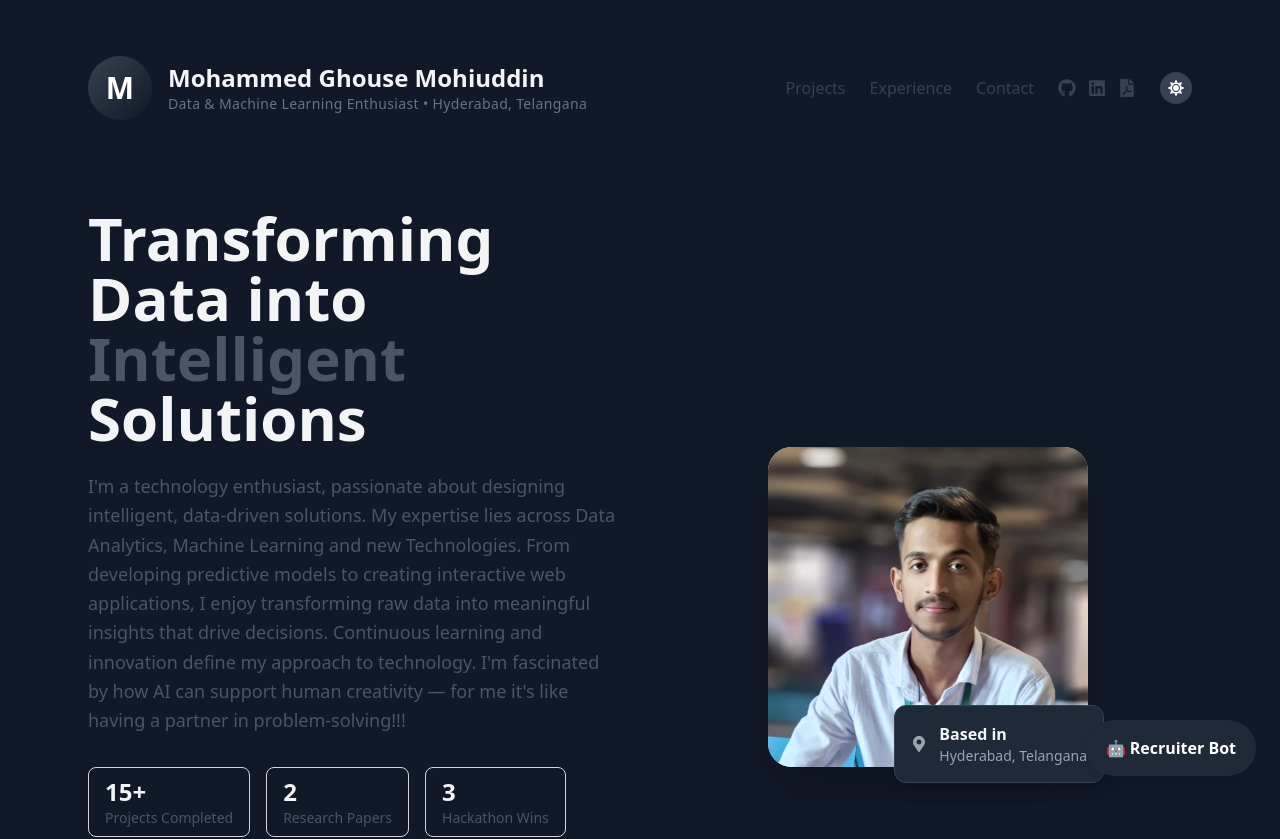
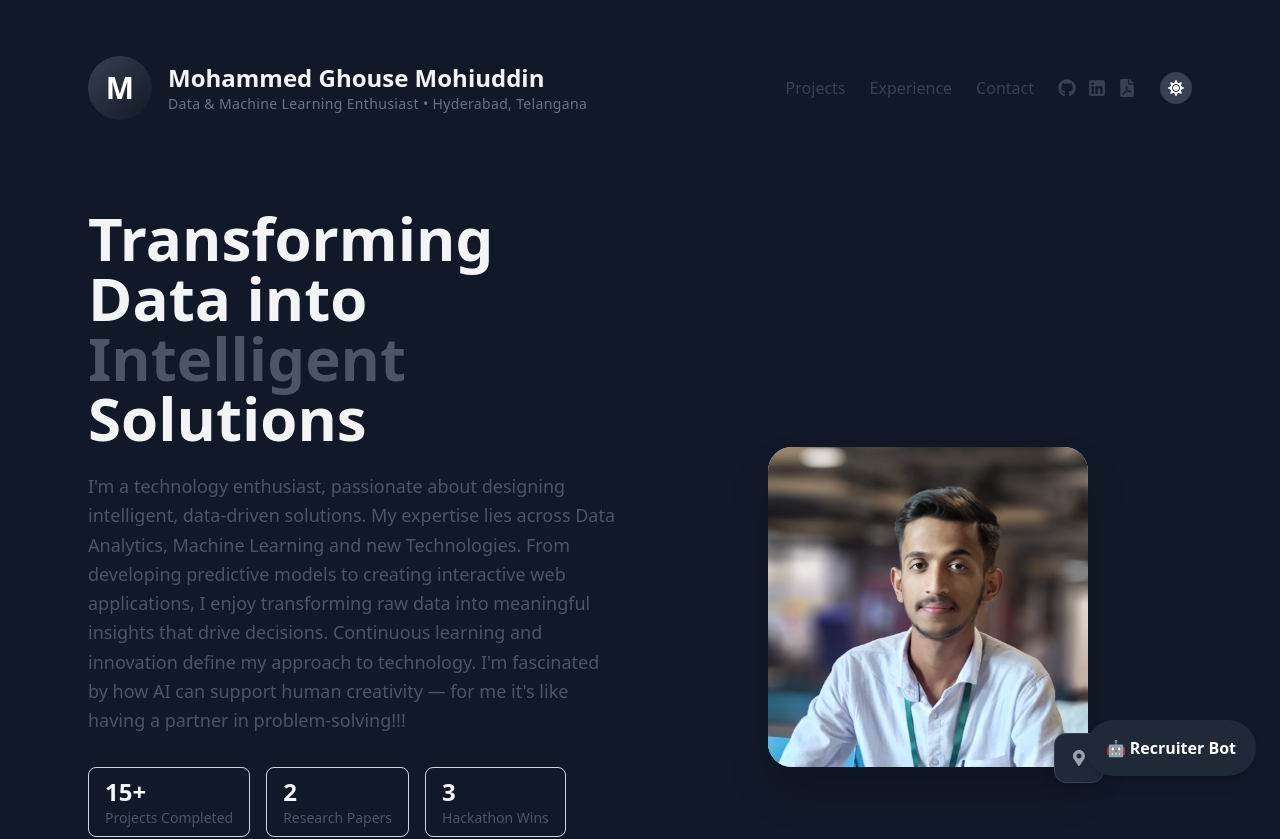
Before and after one commit to mohammed-ghouse-99/portfolio, a React (Vite) app: page / in a window 1280 px wide. Shown: the top 839 px of the page. Built offline with nearby package versions, Linux system fonts and the light colour scheme.

Commit message:
Add AI Portfolio Recruiter Bot and update resume

```diff
--- a/src/index.jsx
+++ b/src/index.jsx
@@ -343,10 +343,6 @@ export default function Portfolio() {
               <div className="absolute -bottom-4 -right-4 bg-gray-800 dark:bg-gray-900 p-4 rounded-xl shadow-lg border border-gray-700">
                 <div className="flex items-center space-x-3">
                   <FaMapMarkerAlt className="text-gray-400" />
-                  <div>
-                    <div className="font-semibold">Based in</div>
-                    <div className="text-sm text-gray-400">{DATA.location}</div>
-                  </div>
                 </div>
               </div>
             </div>
```
